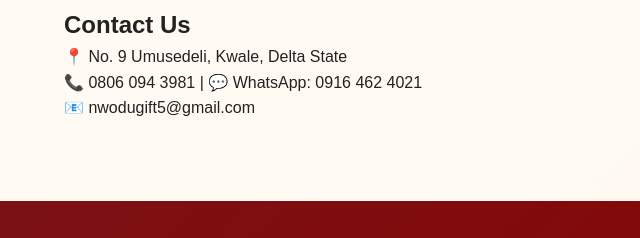
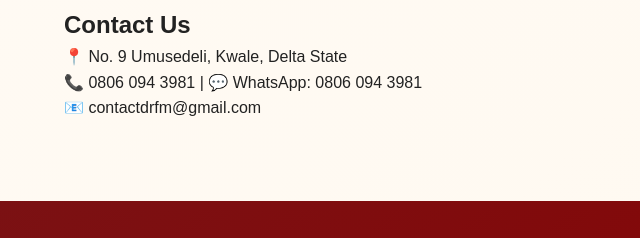
Before and after one commit to Giftfx-ship/Drfm, a plain HTML site: page index.html in a window 1280 px wide. Shown: the part 3417-3655 px from the top of the page, 0-640 px from the left. Drawn offline with Linux system fonts and the light colour scheme.

Commit message:
Update contact information in index.html

```diff
--- a/index.html
+++ b/index.html
@@ -165,8 +165,8 @@
     <div class="container">
       <h2>Contact Us</h2>
       <p>📍 No. 9 Umusedeli, Kwale, Delta State</p>
-      <p>📞 0806 094 3981 | 💬 WhatsApp: 0916 462 4021</p>
-      <p>📧 nwodugift5@gmail.com</p>
+      <p>📞 0806 094 3981 | 💬 WhatsApp: 0806 094 3981</p>
+      <p>📧 contactdrfm@gmail.com</p>
     </div>
   </section>
 
```
